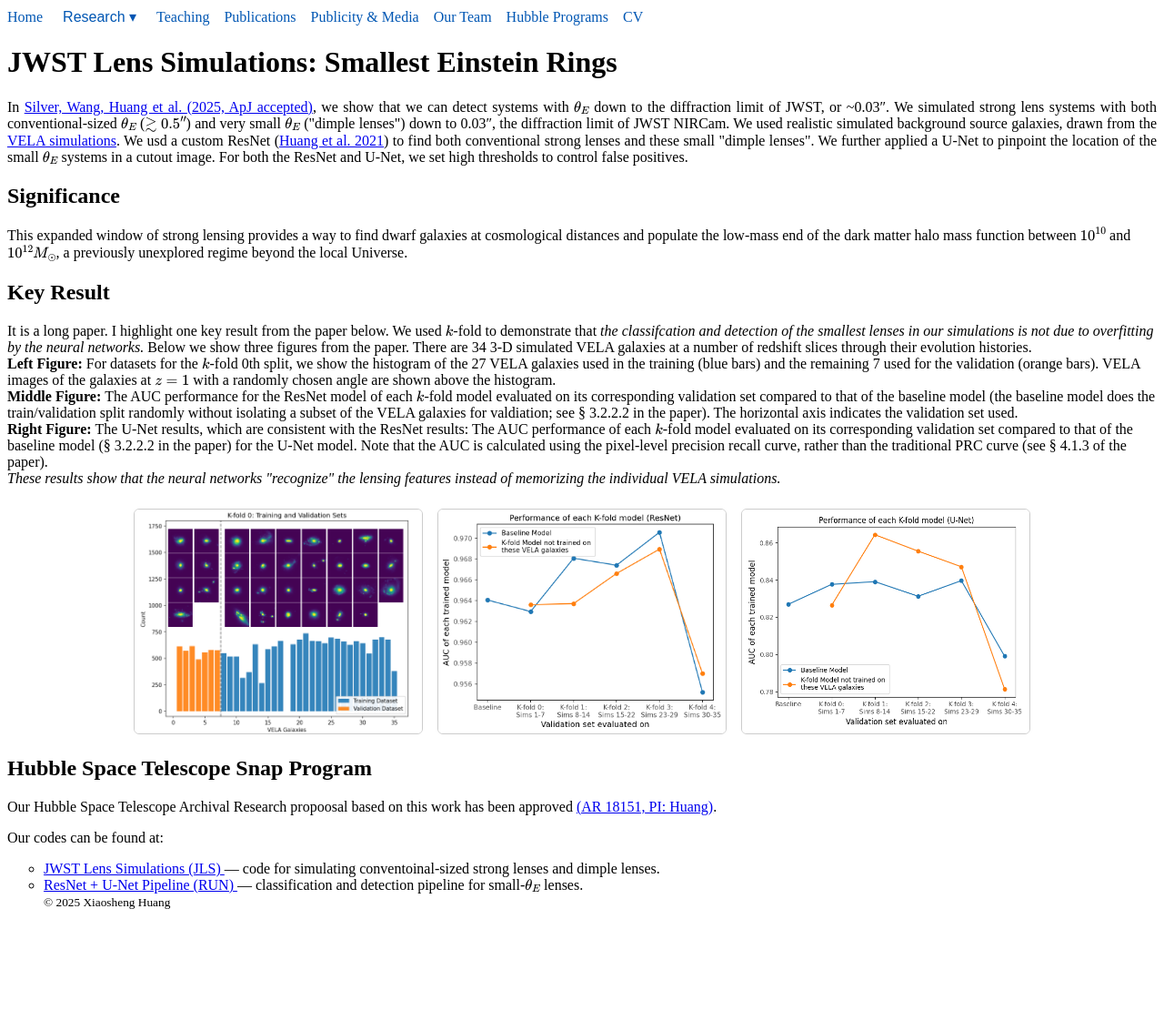
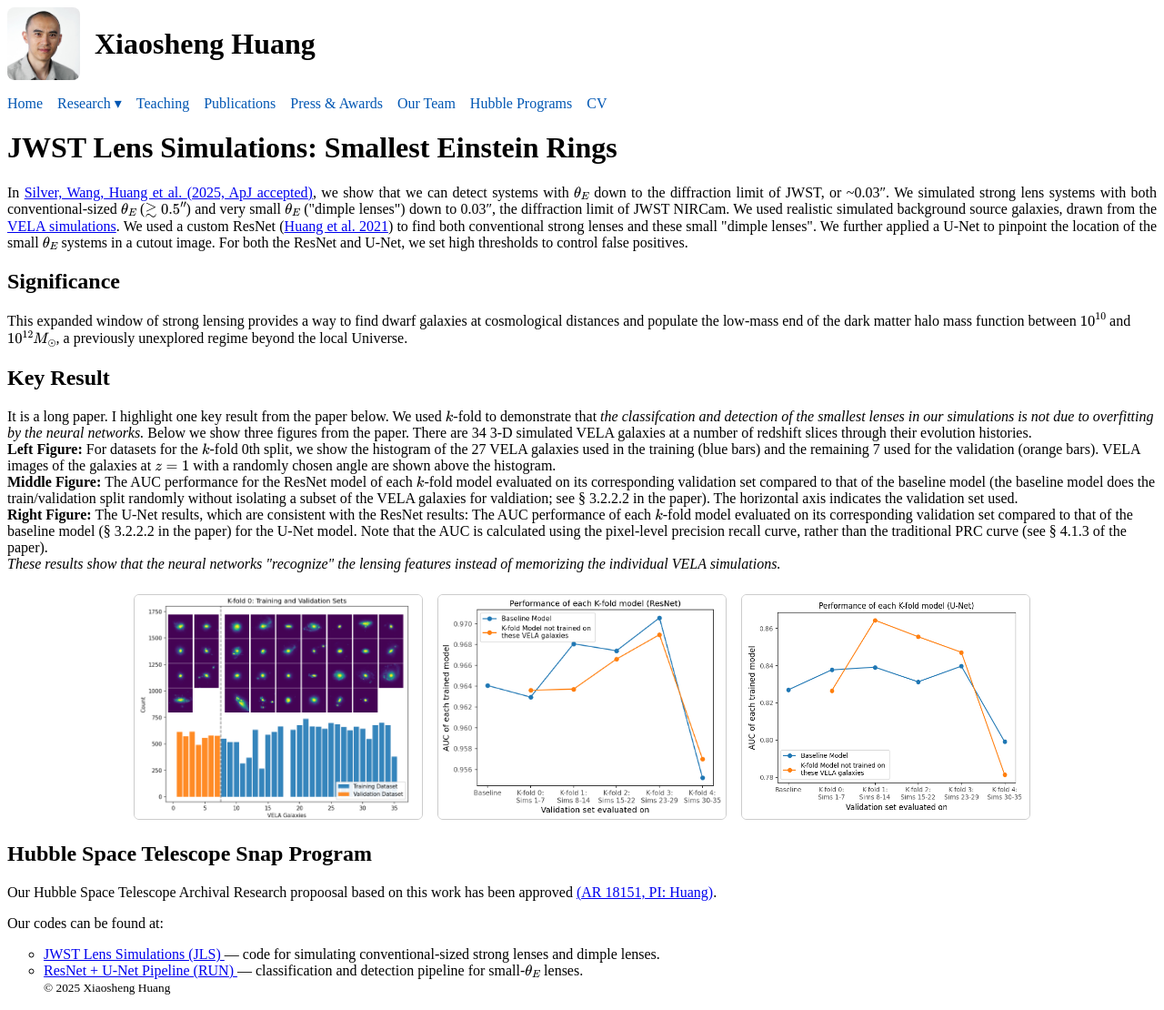
Before and after one commit to highredshift/highredshift.github.io, a Jekyll site: the page built from jwst-lens-simulations.html, in a window 1280 px wide. Shown: the whole page at 91% size. Built offline with Jekyll 4.4.1, drawn with Linux system fonts in a browser that asks for light colours; before the commit the page ends 1016 px from its top, so only the background shows below that.

Commit message:
jwst header

```diff
--- a/_layouts/default.html
+++ b/_layouts/default.html
@@ -4,8 +4,20 @@
   <meta charset="utf-8">
   <meta name="viewport" content="width=device-width,initial-scale=1">
   <title>{{ page.title | default: site.title }}</title>
-  <link rel="stylesheet" href="/style.css">
+  <link rel="stylesheet" href="{{ '/style.css' | relative_url }}">
   <link rel="icon" href="data:,">
+
+  <!-- MathJax support -->
+  <script>
+    window.MathJax = {
+      tex: {
+        inlineMath: [['$', '$'], ['\\(', '\\)']],
+        displayMath: [['$$','$$'], ['\\[','\\]']]
+      }
+    };
+  </script>
+  <script id="MathJax-script" async
+          src="https://cdn.jsdelivr.net/npm/mathjax@3/es5/tex-chtml.js"></script>
 </head>
 <body>
   <!-- Optional: your header with photo/name -->
--- a/jwst-lens-simulations.html
+++ b/jwst-lens-simulations.html
@@ -1,43 +1,7 @@
-<!doctype html>
-<html lang="en">
-
-<head>
-  <meta charset="utf-8">
-  <meta name="viewport" content="width=device-width,initial-scale=1">
-  <title>JWST Lens Simulations — Smallest Einstein Rings</title>
-  <link rel="stylesheet" href="./style.css">
-  <script>
-    window.MathJax = {
-        tex: {
-        inlineMath: [['$', '$'], ['\\(', '\\)']],
-        displayMath: [['$$','$$'], ['\\[','\\]']]
-        }
-    };
-  </script>
-  <script id="MathJax-script" async
-            src="https://cdn.jsdelivr.net/npm/mathjax@3/es5/tex-chtml.js"></script>
-</head>
-<body>
-  <nav>
-    <a href="/">Home</a>
-    <div class="dropdown">
-      <button class="dropbtn">Research ▾</button>
-      <div class="dropdown-content">
-        <a href="./lens-search.html">Lens Search</a>
-        <a href="./lens-modeling.html">Lens Modeling</a>
-        <a href="./halo-mass.html">Dark Matter Halo Mass Function</a>
-        <a href="./cosmology.html">Cosmology</a>
-        <a href="./jwst-lens-simulations.html">JWST Lens Simulations</a>
-      </div>
-    </div>
-    <a href="./teaching.html">Teaching</a>
-    <a href="./publications.html">Publications</a>
-    <a href="./publicity.html">Publicity &amp; Media</a>
-    <a href="./team.html">Our Team</a>
-    <a href="./hubble-programs.html">Hubble Programs</a>
-    <a href="./CV_XiaoshengHuang.pdf" target="_blank">CV</a>
-  </nav>
-
+---
+layout: default
+title: JWST Lens Simulations
+---
   <h1>JWST Lens Simulations: Smallest Einstein Rings</h1>
 
 
@@ -50,7 +14,7 @@
     small $\theta_E$ ("dimple lenses") down to 0.03&Prime;, the diffraction limit of JWST NIRCam.
     We used realistic simulated background source galaxies, drawn from the
     <a href="https://archive.stsci.edu/prepds/vela/" target="_blank" rel="noopener">VELA simulations</a>.
-    We usd a custom ResNet (<a href="https://ui.adsabs.harvard.edu/abs/2021ApJ...909...27H/abstract"
+    We used a custom ResNet (<a href="https://ui.adsabs.harvard.edu/abs/2021ApJ...909...27H/abstract"
             target="_blank" rel="noopener noreferrer">Huang et&nbsp;al. 2021</a>) to find both conventional strong lenses and these small "dimple lenses".
     We further applied a U-Net to pinpoint the location of the small $\theta_E$ systems in a cutout image.
     For both the ResNet and U-Net, we set high thresholds to control false positives.
@@ -84,7 +48,6 @@
     <img src="./kfold_results.png" alt="K-fold results" style="width: 25%; height: auto; border: 1px solid #ccc; border-radius: 6px;">
     <img src="./kfold_results_unet.png" alt="K-fold results U-Net" style="width: 25%; height: auto; border: 1px solid #ccc; border-radius: 6px;">
     </div>
-    </ul>
 
  <h2>Hubble Space Telescope Snap Program</h2>
  Our Hubble Space Telescope Archival Research propoosal based on this work has been approved <a href="https://ui.adsabs.harvard.edu/abs/2025hst..prop18151H/abstract"
@@ -97,7 +60,7 @@
     <li>
       <a href="https://ascl.net/placeholder-jls" target="_blank" rel="noopener">
         JWST Lens Simulations (JLS)
-      </a> — code for simulating conventoinal-sized strong lenses and dimple lenses.
+      </a> — code for simulating conventional-sized strong lenses and dimple lenses.
     </li>
     <li>
       <a href="https://ascl.net/placeholder-run" target="_blank" rel="noopener">
@@ -109,5 +72,3 @@
 
   <footer><small>© <span id="y"></span> Xiaosheng Huang</small></footer>
   <script>document.getElementById("y").textContent=new Date().getFullYear()</script>
-</body>
-</html>
```
Also changed, not shown: 5 other files.
